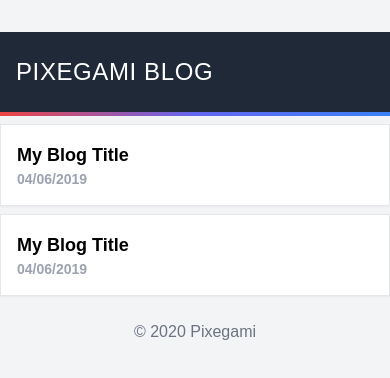
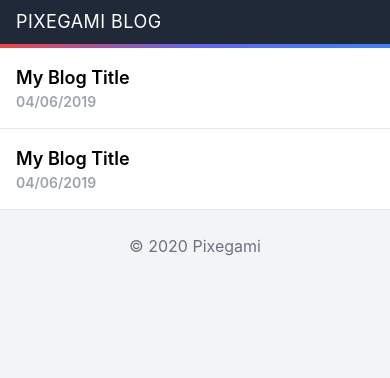
Before and after one commit to pixegami/gatsby-blog, a Gatsby site in the folder site/: page / in a window 390 px wide. Built offline with nearby package versions, Linux system fonts and the light colour scheme; Gatsby itself is replaced by a stand-in of ours; some packages are replaced by stand-ins of ours.

Commit message:
Restyle some stuff for mobile

```diff
--- a/site/src/components/blog-card.tsx
+++ b/site/src/components/blog-card.tsx
@@ -7,9 +7,11 @@ interface BlogCardProps {
 
 const BlogCard: React.FC<BlogCardProps> = (props) => {
   return (
-    <div className="p-4 mt-2 border-gray-200 border bg-white shadow-sm">
+    <div className="p-4 md:mt-2 border-gray-200 border-b md:border bg-white md:shadow-sm">
       <Link to={props.slug}>
-        <h2 className="text-lg font-semibold hover:text-blue-700 hover:underline">My Blog Title</h2>
+        <h2 className="text-lg font-semibold hover:text-blue-700 hover:underline">
+          My Blog Title
+        </h2>
       </Link>
       {/* <div className="font-medium mt-2">This is a blog card.</div> */}
       <div className="font-semibold text-sm text-gray-400">04/06/2019</div>
--- a/site/src/components/footer.tsx
+++ b/site/src/components/footer.tsx
@@ -7,7 +7,7 @@ const Footer: React.FC<FooterProps> = (props) => {
   return (
     <div>
       <footer>
-        <div className="mt-6 text-center text-gray-500">{footerText}</div>
+        <div className="mt-6 mb-6 text-center text-gray-500">{footerText}</div>
       </footer>
     </div>
   );
--- a/site/src/components/header.tsx
+++ b/site/src/components/header.tsx
@@ -8,12 +8,12 @@ interface HeaderProps {
 const Header: React.FC<HeaderProps> = (props) => {
   return (
     <header>
-        <div className="bg-gray-800 p-4 pt-6 pb-6 mt-8">
-          <h1 className="text-2xl uppercase tracking-wide text-white">
-            <Link to="/">{props.siteTitle}</Link>
-          </h1>
-        </div>
-        <div className="h-1 bg-gradient-to-r from-red-500 via-indigo-500 to-blue-500"></div>
+      <div className="bg-gray-800 p-2 pl-4 md:p-4 md:pt-3 md:pb-3 md:mt-4">
+        <h1 className="text-lg md:text-xl uppercase tracking-wide text-white">
+          <Link to="/">{props.siteTitle}</Link>
+        </h1>
+      </div>
+      <div className="h-1 bg-gradient-to-r from-red-500 via-indigo-500 to-blue-500"></div>
     </header>
   );
 };
--- a/site/src/style/index.css
+++ b/site/src/style/index.css
@@ -5,6 +5,7 @@
 @import "typography.css";
 
 body {
-    font-family: "Quicksand", Arial, Helvetica, sans-serif;
-    @apply bg-gray-100;
+  font-family: "Quicksand", -apple-system, BlinkMacSystemFont, "Segoe UI",
+    Roboto, Oxygen, Ubuntu, Cantarell, "Open Sans", "Helvetica Neue", sans-serif;
+  @apply bg-gray-100;
 }
--- a/site/src/templates/blog-post.tsx
+++ b/site/src/templates/blog-post.tsx
@@ -30,9 +30,13 @@ const BlogPost: React.FC<BlogPostProps> = (props) => {
   const post = props.data.markdownRemark;
   return (
     <Layout>
-      <div className="blog-post mt-2 p-4 border-gray-200 border bg-white shadow-sm">
-        <h1>{post.frontmatter.title}</h1>
-        <div dangerouslySetInnerHTML={{ __html: post.html }} />
+      <h1 className="text-lg p-4 pt-2 pb-2 md:pt-4 md:pb-4 md:text-2xl bg-gradient-to-r from-red-700 via-indigo-700 to-blue-700 text-white">
+        {post.frontmatter.title}
+      </h1>
+      <div className="p-4 border-gray-200 border bg-white shadow-sm">
+        <div className="blog-post">
+          <div dangerouslySetInnerHTML={{ __html: post.html }} />
+        </div>
       </div>
     </Layout>
   );
```
